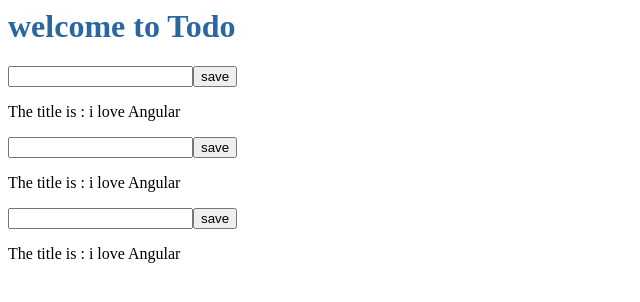
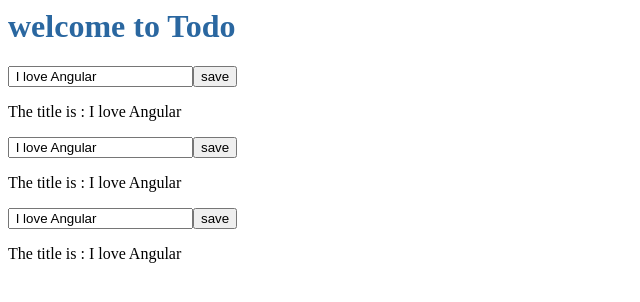
Before and after one commit to Verenasworld/my-to-do-list, an Angular app: page / in a window 1280 px wide. Shown: the top 302 px of the page, without its empty margins (0-640 px from the left). Built offline with nearby package versions, Linux system fonts and the light colour scheme.

Commit message:
1 file modified

```diff
--- a/src/app/input/input.component.ts
+++ b/src/app/input/input.component.ts
@@ -3,9 +3,9 @@ import { Component, OnInit } from '@angular/core';
 @Component({
   selector: 'todo-input',
   template: `
-  <input>
+  <input [value] = "title">
   <button>save</button>
-  <p>The title is :{{ title }}</p>
+  <p>The title is : {{ title }}</p>
   `
 ,
   styleUrls: ['./input.component.css']
@@ -14,7 +14,7 @@ export class InputComponent implements OnInit {
     title: string ='my title';
 
   constructor() {
-    this.changeTitle (' i love Angular ');
+    this.changeTitle (' I love Angular ');
     }
 
   ngOnInit() {
@@ -23,6 +23,4 @@ export class InputComponent implements OnInit {
   changeTitle(newTitle: string){
   this.title = newTitle;
 }
-
-
 }
```
